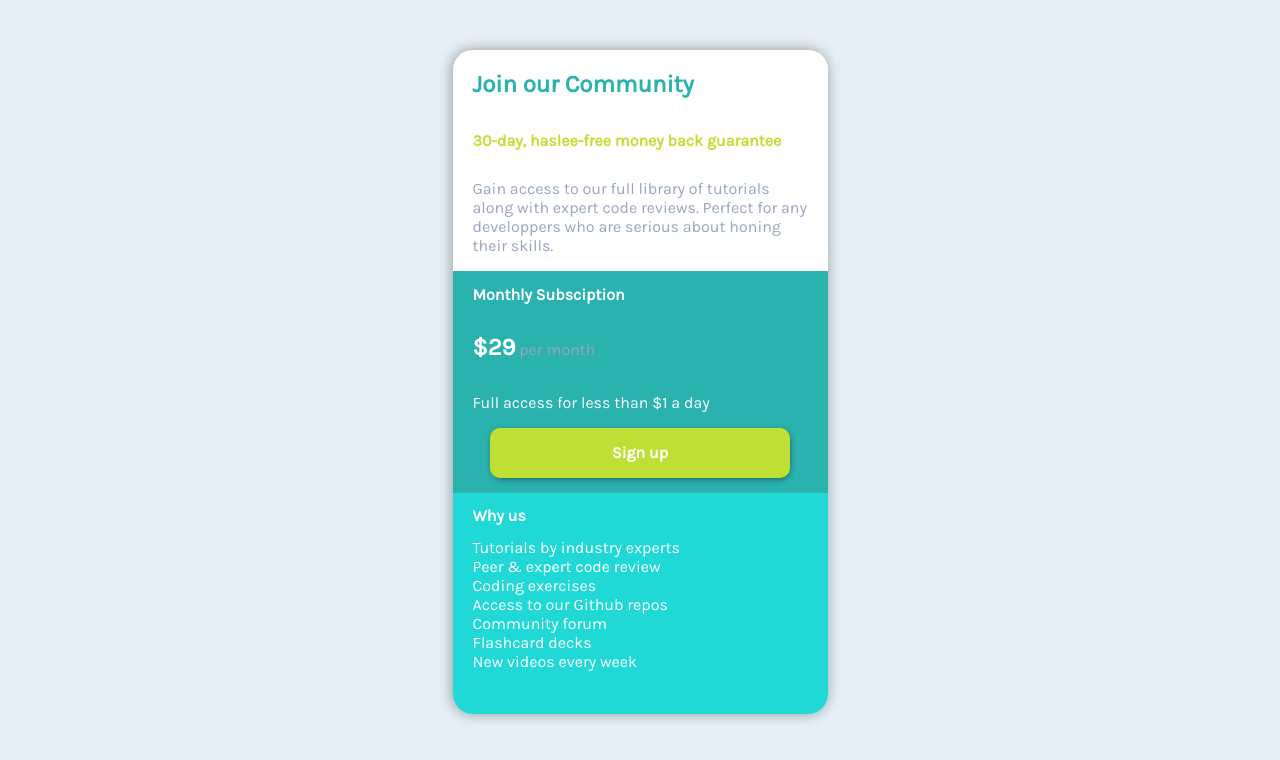
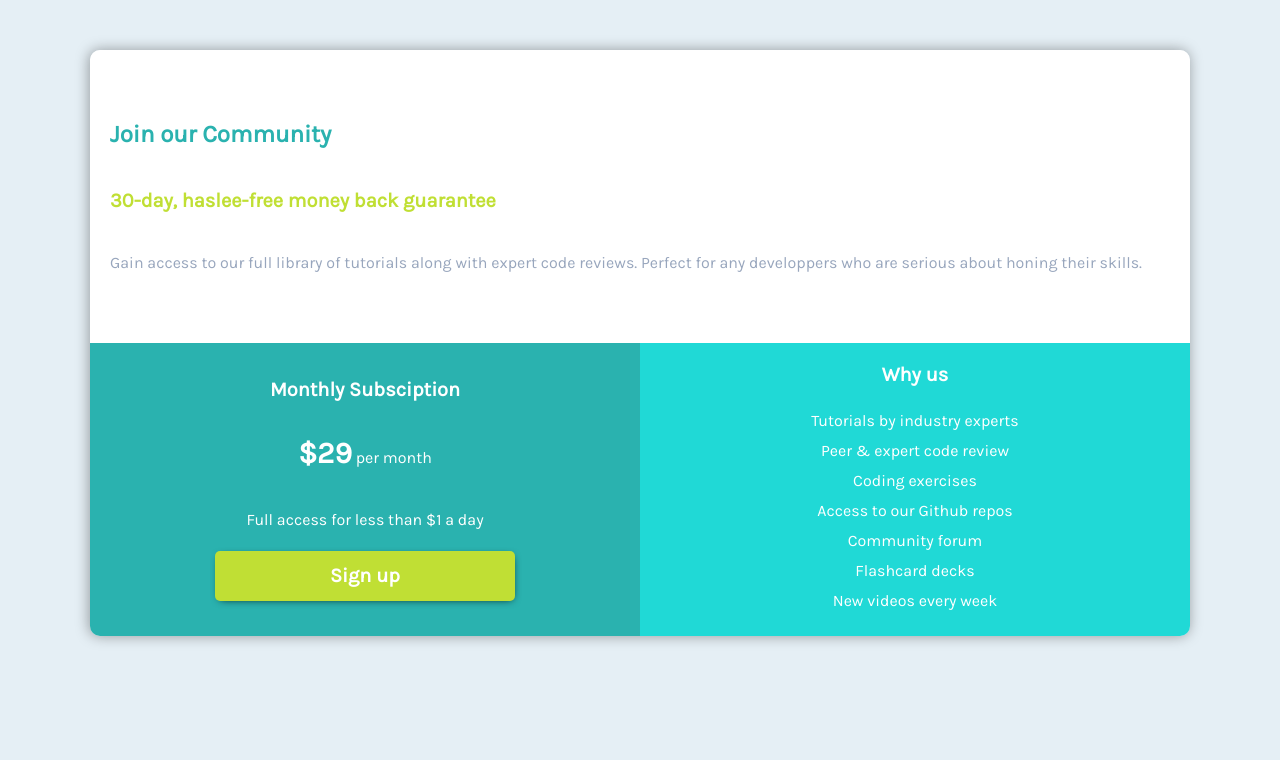
Before and after one commit to DKDEV31/Challenge-1-, a plain HTML site: page index.html in a window 1280 px wide. Drawn offline with Linux system fonts and the light colour scheme.

Commit message:
Adding responsive features

```diff
--- a/index.html
+++ b/index.html
@@ -20,7 +20,7 @@
         </section>
         <section id="section2" class="section-style">
             <h2 class="title">Monthly Subsciption</h2>
-            <p class="grey-text"><em id="price">$29</em> per month</p>
+            <p><b id="price">$29</b> per month</p>
             <p>Full access for less than $1 a day</p>
             <button class="button-style font">Sign up</button>
         </section>
@@ -38,6 +38,5 @@
 
         </section>
     </main>
-
 </body>
 </html>
--- a/style.css
+++ b/style.css
@@ -2,10 +2,10 @@ body{
     margin: 0;
     padding: 0;
     font-size: 16px;
-    list-style: none;
     font-weight: 400;
     background: hsl(204, 43%, 93%);
     color: white;
+    line-height: 30px;
 
 }
 
@@ -16,11 +16,11 @@ body{
 }
 
 .main-block-style{
-    width: 375px;
+    min-width: 375px;
+    height: auto;
     grid-template-rows: 1fr 1fr 1fr;
-    grid-template-columns: 1fr;
     display: grid;
-    border-radius: 20px;
+    border-radius: 10px;
     margin: 50px auto 50px auto;
     box-shadow: -1px 0px 14px 0px rgba(0,0,0,0.36);
 }
@@ -29,25 +29,26 @@ body{
     display: flex;
     flex-direction: column;
     align-items: flex-start;
+    justify-content: center;
     padding: 0 20px 0 20px;
-    flex-wrap: wrap;
 }
 
 #section1.section-style{
     grid-row: 1;
     background: white;
-    border-radius: 20px 20px 0 0;
+    border-radius: 10px 10px 0 0;
 }
 
 #section2.section-style{
     grid-row: 2;
     background: hsl(179, 62%, 43%);
+    justify-content: center;
 }
 
 #section3.section-style{
     grid-row: 3;
     background: hsl(179, 74%, 49%);
-    border-radius: 0 0 20px 20px;
+    border-radius: 0 0 10px 10px;
 }
 
 .button-style{
@@ -55,12 +56,12 @@ body{
     height: 50px;
     background: hsl(71, 73%, 54%);
     border: none;
-    border-radius: 10px;
+    border-radius: 5px;
     align-self: center;
     box-shadow: 1px 2px 9px -4px rgba(0,0,0,1);
     color: white;
     font-weight: 800;
-    font-size: 16px;
+    font-size: 20px;
 
 }
 
@@ -77,7 +78,7 @@ body{
 }
 
 .title{
-    font-size: 16px;
+    font-size: 20px;
     font-weight: 800;
 }
 
@@ -86,8 +87,41 @@ body{
 }
 
 #price{
-    font-size: 24px;
+    font-size: 30px;
     font-weight: 800;
     font-style: normal;
     color: white;
 }
+
+@media screen and (min-width: 653px){
+    .main-block-style{
+        grid-template-columns: 1fr 1fr;
+        grid-template-rows: 1fr 1fr;
+    }
+    #section3.section-style{
+        grid-column: 2;
+        grid-row: 2;
+        border-radius: 0 0 10px 0;
+        align-items: center;
+        padding-bottom: 20px;
+    }
+    #section1.section-style{
+        grid-column: 1 / 3;
+
+    }
+    #section2.section-style{
+        border-radius: 0 0 0 10px;
+        align-items: center;
+        padding-bottom: 20px;
+    }
+    .no-style-list{
+        text-align: center;
+    }
+}
+
+@media screen and (min-width:1100px){
+    .main-block-style{
+        width: 1100px;
+        margin: 50px auto 50px auto;
+    }
+}
```
